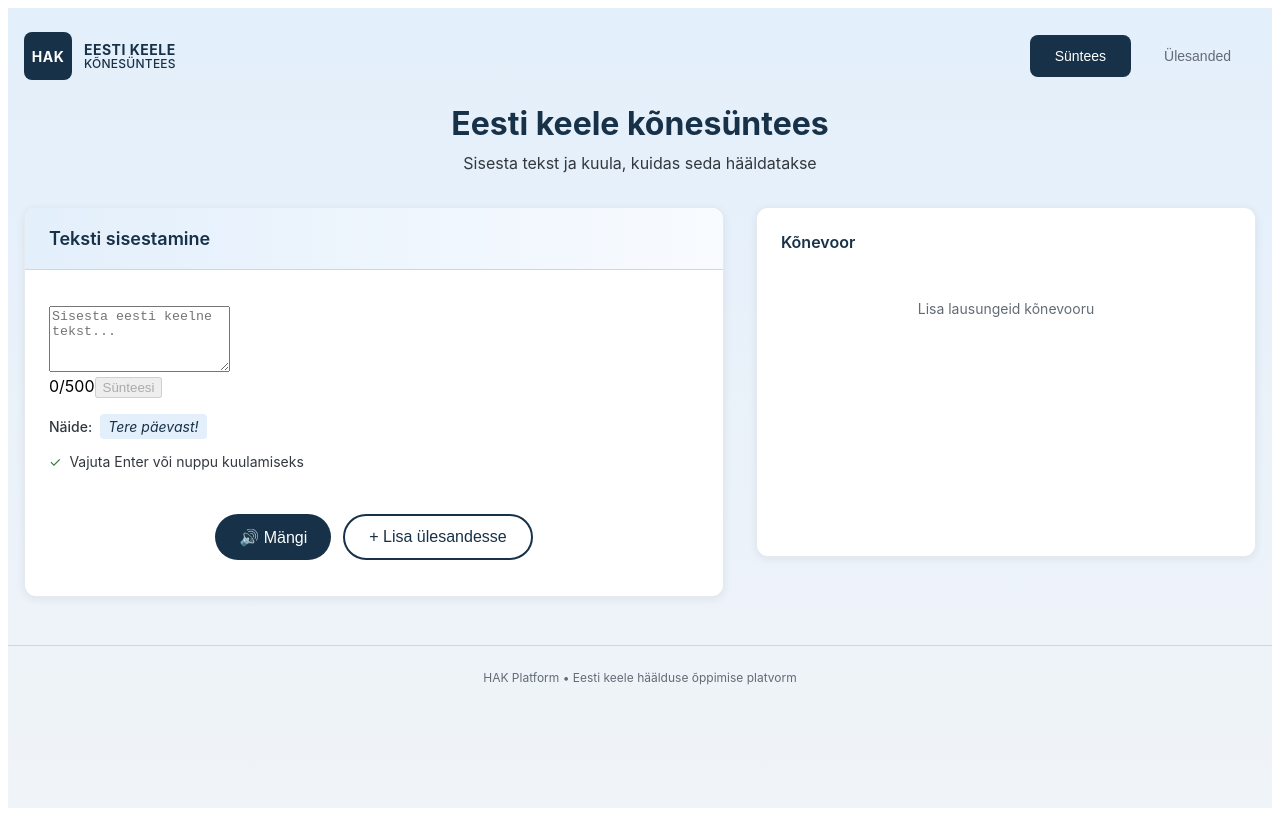
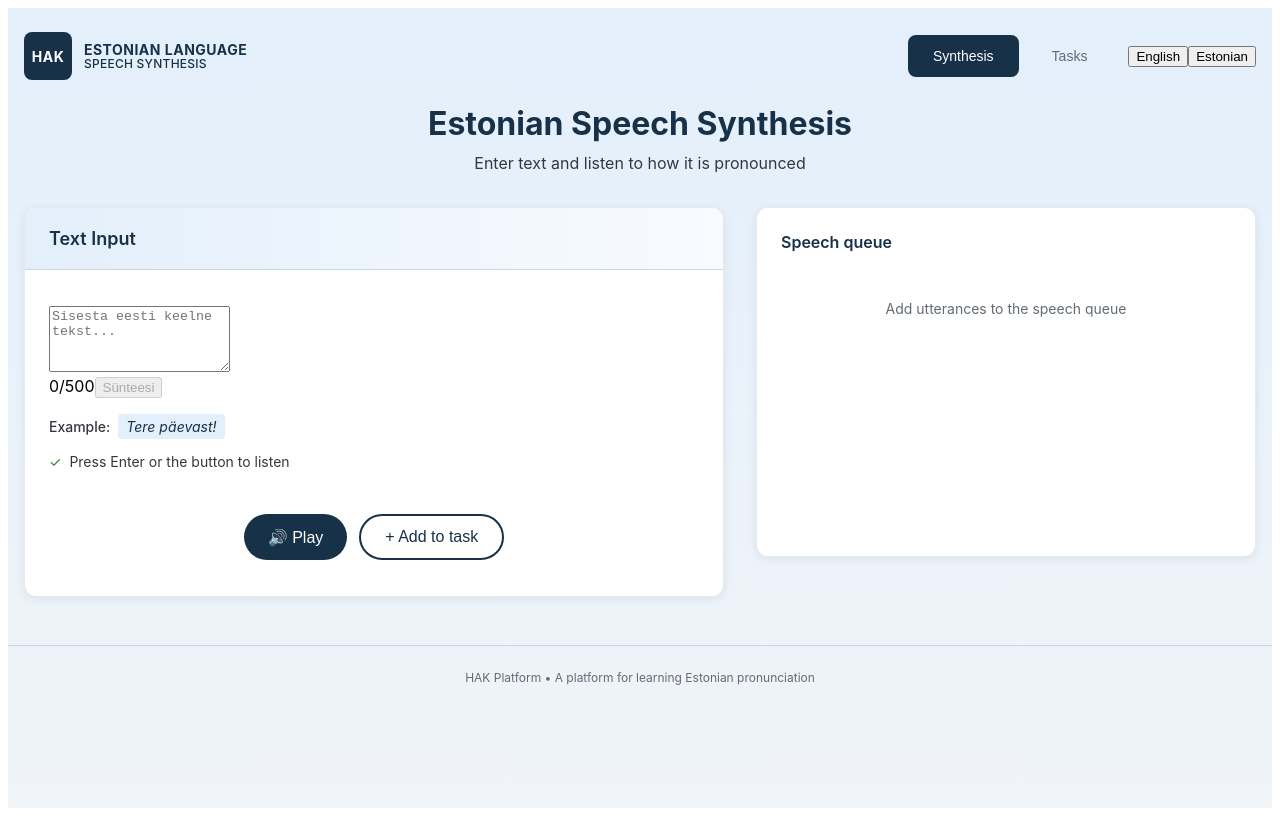
Before and after one commit to askend-lab/hak-public, a React (Vite) app in the folder packages/frontend/: page / in a window 1280 px wide. Built offline with nearby package versions, Linux system fonts and the light colour scheme; no server answers.

Commit message:
feat: add multi-language support (#65)
Co-authored-by: Aleksei Bljahhin <aleksei.bljahhiin@gmail.com>

```diff
--- /dev/null
+++ b/packages/frontend/public/locales/en/translation.json
@@ -0,0 +1,17 @@
+{
+  "header.title1": "ESTONIAN LANGUAGE",
+  "header.title2": "SPEECH SYNTHESIS",
+  "nav.synthesis": "Synthesis",
+  "nav.tasks": "Tasks",
+  "hero.title": "Estonian Speech Synthesis",
+  "hero.subtitle": "Enter text and listen to how it is pronounced",
+  "inputCard.title": "Text Input",
+  "inputCard.example": "Example:",
+  "inputCard.helpText": "Press Enter or the button to listen",
+  "inputCard.playButton": "Play",
+  "inputCard.addTaskButton": "Add to task",
+  "resultsCard.title": "Result",
+  "playlistCard.title": "Speech queue",
+  "playlistCard.empty": "Add utterances to the speech queue",
+  "footer.text": "HAK Platform • A platform for learning Estonian pronunciation"
+}
--- a/packages/frontend/src/App.tsx
+++ b/packages/frontend/src/App.tsx
@@ -1,5 +1,6 @@
 import { useCallback } from 'react'
-import { TextInput, AudioPlayer, StressedText, AddToTaskButton, TaskSelectModal, NotificationContainer } from './components'
+import { useTranslation } from 'react-i18next'
+import { TextInput, AudioPlayer, StressedText, AddToTaskButton, TaskSelectModal, NotificationContainer, LanguageSwitcher } from './components'
 import { useSynthesisStore } from './features'
 import { synthesizeText } from './services/audio'
 
@@ -18,6 +19,7 @@ const colors = {
 }
 
 function App() {
+  const { t } = useTranslation()
   const { text, result, setResult, setLoading, setError } = useSynthesisStore()
 
   const handleSynthesize = useCallback(async () => {
@@ -74,7 +76,7 @@ function App() {
               color: colors.primary,
               letterSpacing: '0.5px',
             }}>
-              EESTI KEELE
+              {t('header.title1')}
             </span>
             <span style={{
               fontSize: '0.75rem',
@@ -82,11 +84,12 @@ function App() {
               color: colors.primary,
               letterSpacing: '0.25px',
             }}>
-              KÕNESÜNTEES
+              {t('header.title2')}
             </span>
           </div>
         </div>
 
+        <div style={{ display: 'flex', alignItems: 'center', gap: '1rem' }}>
           <nav style={{ display: 'flex', gap: '0.5rem' }}>
             <button style={{
               padding: '0.75rem 1.5rem',
@@ -98,7 +101,7 @@ function App() {
               fontWeight: 500,
               cursor: 'pointer',
             }}>
-            Süntees
+              {t('nav.synthesis')}
             </button>
             <button style={{
               padding: '0.75rem 1.5rem',
@@ -110,9 +113,11 @@ function App() {
               fontWeight: 500,
               cursor: 'pointer',
             }}>
-            Ülesanded
+              {t('nav.tasks')}
             </button>
           </nav>
+          <LanguageSwitcher />
+        </div>
       </header>
 
       {/* Main Content */}
@@ -129,7 +134,7 @@ function App() {
             color: colors.primary,
             margin: '0 0 0.5rem 0',
           }}>
-            Eesti keele kõnesüntees
+            {t('hero.title')}
           </h1>
           <p style={{
             fontSize: '1rem',
@@ -137,7 +142,7 @@ function App() {
             margin: 0,
             lineHeight: 1.5,
           }}>
-            Sisesta tekst ja kuula, kuidas seda hääldatakse
+            {t('hero.subtitle')}
           </p>
         </div>
 
@@ -169,7 +174,7 @@ function App() {
                   color: colors.primary,
                   margin: 0,
                 }}>
-                  Teksti sisestamine
+                  {t('inputCard.title')}
                 </h2>
               </div>
 
@@ -190,7 +195,7 @@ function App() {
                     fontSize: '0.875rem',
                   }}>
                     <span style={{ color: colors.textSecondary, fontWeight: 500 }}>
-                      Näide:
+                      {t('inputCard.example')}
                     </span>
                     <span style={{
                       color: colors.primary,
@@ -210,7 +215,7 @@ function App() {
                     color: colors.textSecondary,
                   }}>
                     <span style={{ color: '#2E7D32' }}>✓</span>
-                    Vajuta Enter või nuppu kuulamiseks
+                    {t('inputCard.helpText')}
                   </div>
                 </div>
               </div>
@@ -238,7 +243,7 @@ function App() {
                     cursor: 'pointer',
                   }}
                 >
-                  🔊 Mängi
+                  🔊 {t('inputCard.playButton')}
                 </button>
                 <button style={{
                   display: 'flex',
@@ -253,7 +258,7 @@ function App() {
                   fontWeight: 500,
                   cursor: 'pointer',
                 }}>
-                  + Lisa ülesandesse
+                  + {t('inputCard.addTaskButton')}
                 </button>
               </div>
             </div>
@@ -274,7 +279,7 @@ function App() {
                   color: colors.primary,
                   margin: '0 0 1rem 0',
                 }}>
-                  Tulemus
+                  {t('resultsCard.title')}
                 </h3>
                 <StressedText />
                 <div style={{
@@ -309,7 +314,7 @@ function App() {
                 color: colors.primary,
                 margin: '0 0 1rem 0',
               }}>
-                Kõnevoor
+                {t('playlistCard.title')}
               </h3>
               <div style={{
                 color: colors.gray,
@@ -317,7 +322,7 @@ function App() {
                 textAlign: 'center',
                 padding: '2rem 0',
               }}>
-                Lisa lausungeid kõnevooru
+                {t('playlistCard.empty')}
               </div>
             </div>
           </div>
@@ -334,7 +339,7 @@ function App() {
         fontSize: '0.75rem',
         color: colors.gray,
       }}>
-        HAK Platform • Eesti keele häälduse õppimise platvorm
+        {t('footer.text')}
       </footer>
 
       <TaskSelectModal />
--- /dev/null
+++ b/packages/frontend/src/components/LanguageSwitcher.tsx
@@ -0,0 +1,18 @@
+import { useTranslation } from 'react-i18next';
+
+const LanguageSwitcher = () => {
+  const { i18n } = useTranslation();
+
+  const changeLanguage = (lng: string) => {
+    i18n.changeLanguage(lng);
+  };
+
+  return (
+    <div>
+      <button onClick={() => changeLanguage('en')}>English</button>
+      <button onClick={() => changeLanguage('et')}>Estonian</button>
+    </div>
+  );
+};
+
+export default LanguageSwitcher;
--- a/packages/frontend/src/components/index.ts
+++ b/packages/frontend/src/components/index.ts
@@ -1,3 +1,4 @@
 export { TextInput, AudioPlayer, StressedText } from './synthesis';
 export { AddToTaskButton, TaskSelectModal } from './tasks';
 export { NotificationContainer } from './ui';
+export { default as LanguageSwitcher } from './LanguageSwitcher';
--- /dev/null
+++ b/packages/frontend/src/i18n.ts
@@ -0,0 +1,22 @@
+import i18n from 'i18next';
+import { initReactI18next } from 'react-i18next';
+import LanguageDetector from 'i18next-browser-languagedetector';
+import HttpApi from 'i18next-http-backend';
+
+i18n
+  .use(HttpApi)
+  .use(LanguageDetector)
+  .use(initReactI18next)
+  .init({
+    supportedLngs: ['en', 'et'],
+    fallbackLng: 'en',
+    debug: true,
+    interpolation: {
+      escapeValue: false, // not needed for react as it escapes by default
+    },
+    backend: {
+      loadPath: '/locales/{{lng}}/translation.json',
+    },
+  });
+
+export default i18n;
--- a/packages/frontend/src/main.tsx
+++ b/packages/frontend/src/main.tsx
@@ -2,6 +2,7 @@ import { StrictMode } from 'react'
 import { createRoot } from 'react-dom/client'
 import { AuthProvider } from './services/auth'
 import App from './App'
+import './i18n'
 
 createRoot(document.getElementById('root')!).render(
   <StrictMode>
```
Also changed, not shown: packages/frontend/package.json (+16 -12 lines), packages/frontend/public/locales/et/translation.json (added, +17 -0 lines), 1 other file (tests, documents, lock files or other folders). Lines whose indentation alone changed are shown as unchanged.
